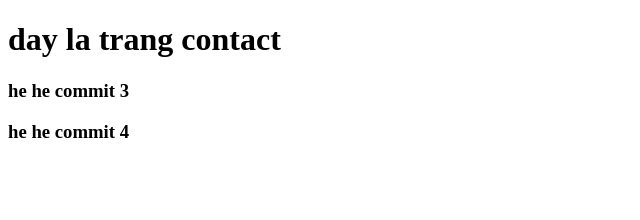
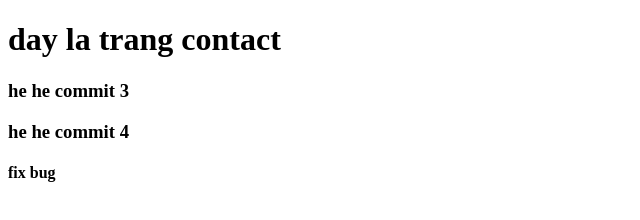
Before and after one commit to garricktranf/doantest, a plain HTML site: page contact.html in a window 1280 px wide. Shown: the full height of the page, 0-640 px from the left. Drawn offline with Linux system fonts and the light colour scheme.

Commit message:
fix contact

```diff
--- a/contact.html
+++ b/contact.html
@@ -11,6 +11,7 @@
     <h1>day la trang contact</h1>
     <h3>he he commit 3</h3>
     <h3>he he commit 4</h3>
+    <h4>fix bug</h4>
 </body>
 
 </html>
```
